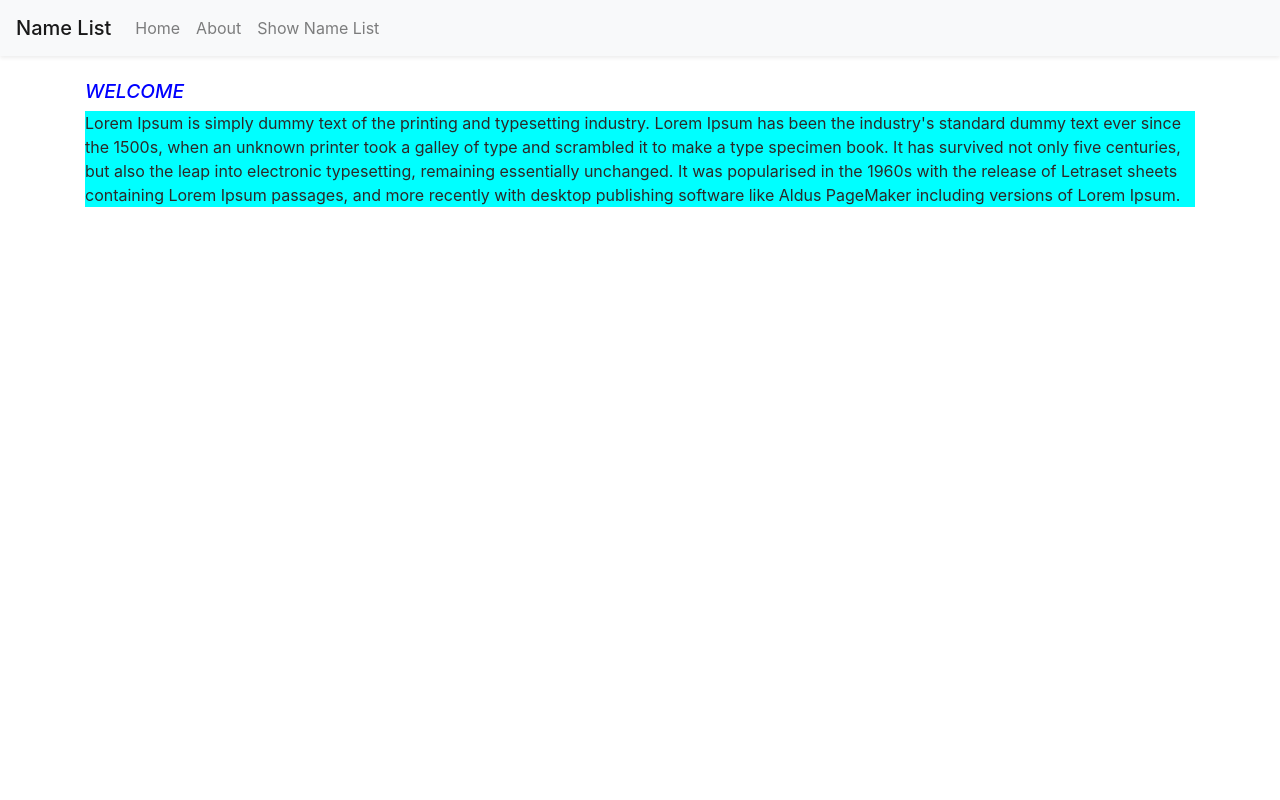
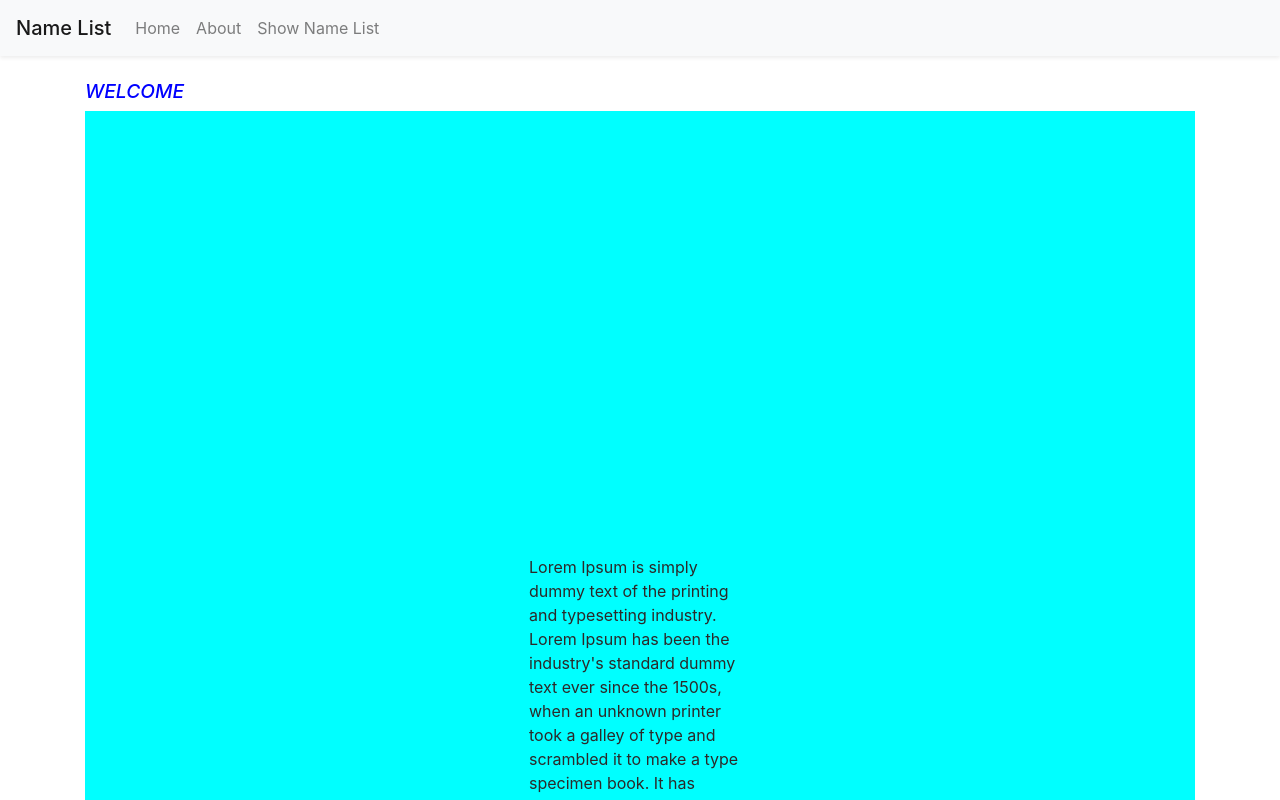
Before and after one commit to Audarilanka/RandomUserOnline-React-App, a React (Create React App) app: page /home in a window 1280 px wide. Shown: the top 800 px of the page. Built offline with nearby package versions, Linux system fonts and the light colour scheme.

Commit message:
random user css

```diff
--- a/src/components/pages/Home/Home.css
+++ b/src/components/pages/Home/Home.css
@@ -7,4 +7,5 @@
   font-size: 100%;
   color: rgb(44, 41, 41);
   background-color: aqua;
+  padding: 40%;
 }
```
